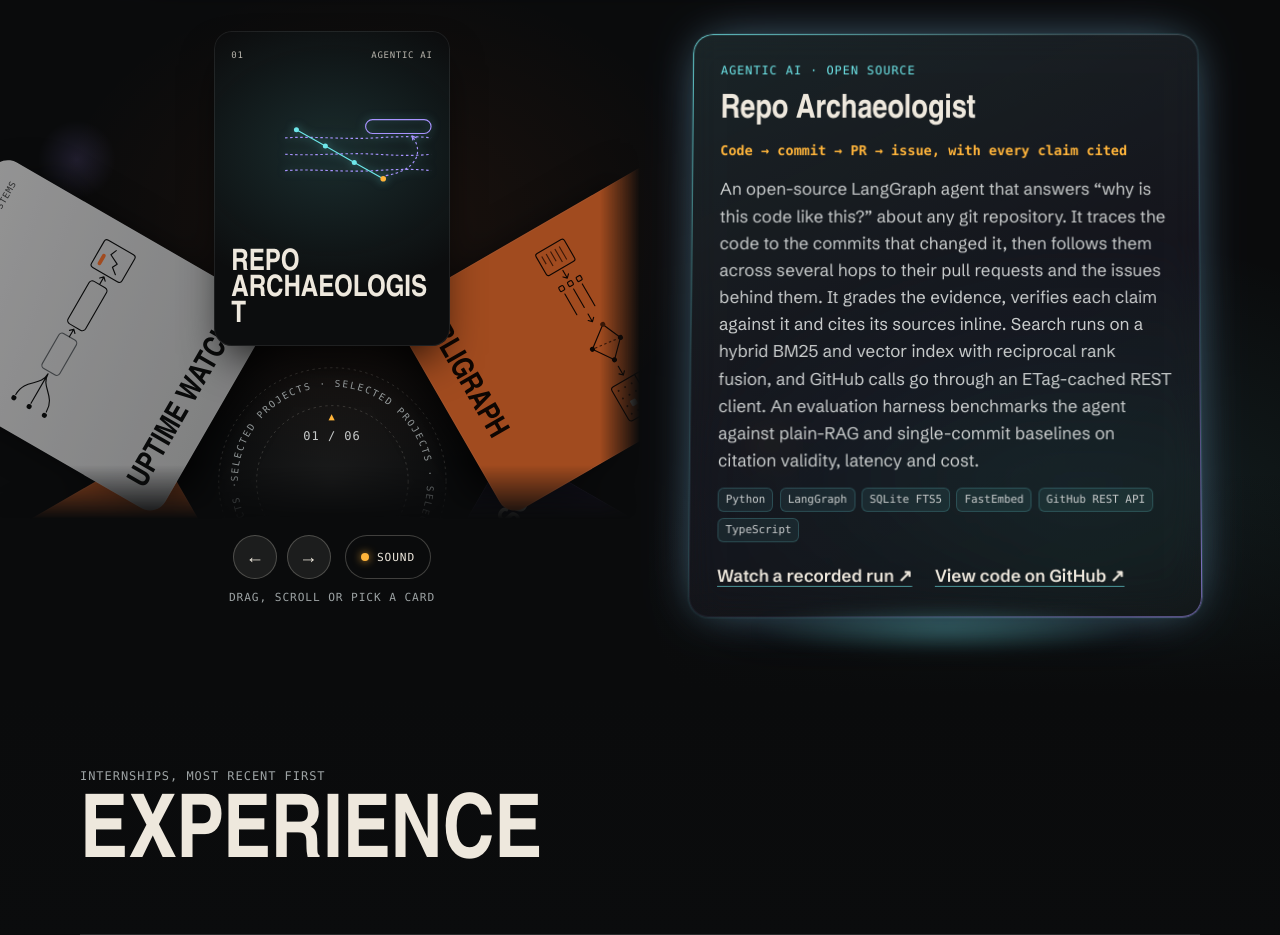
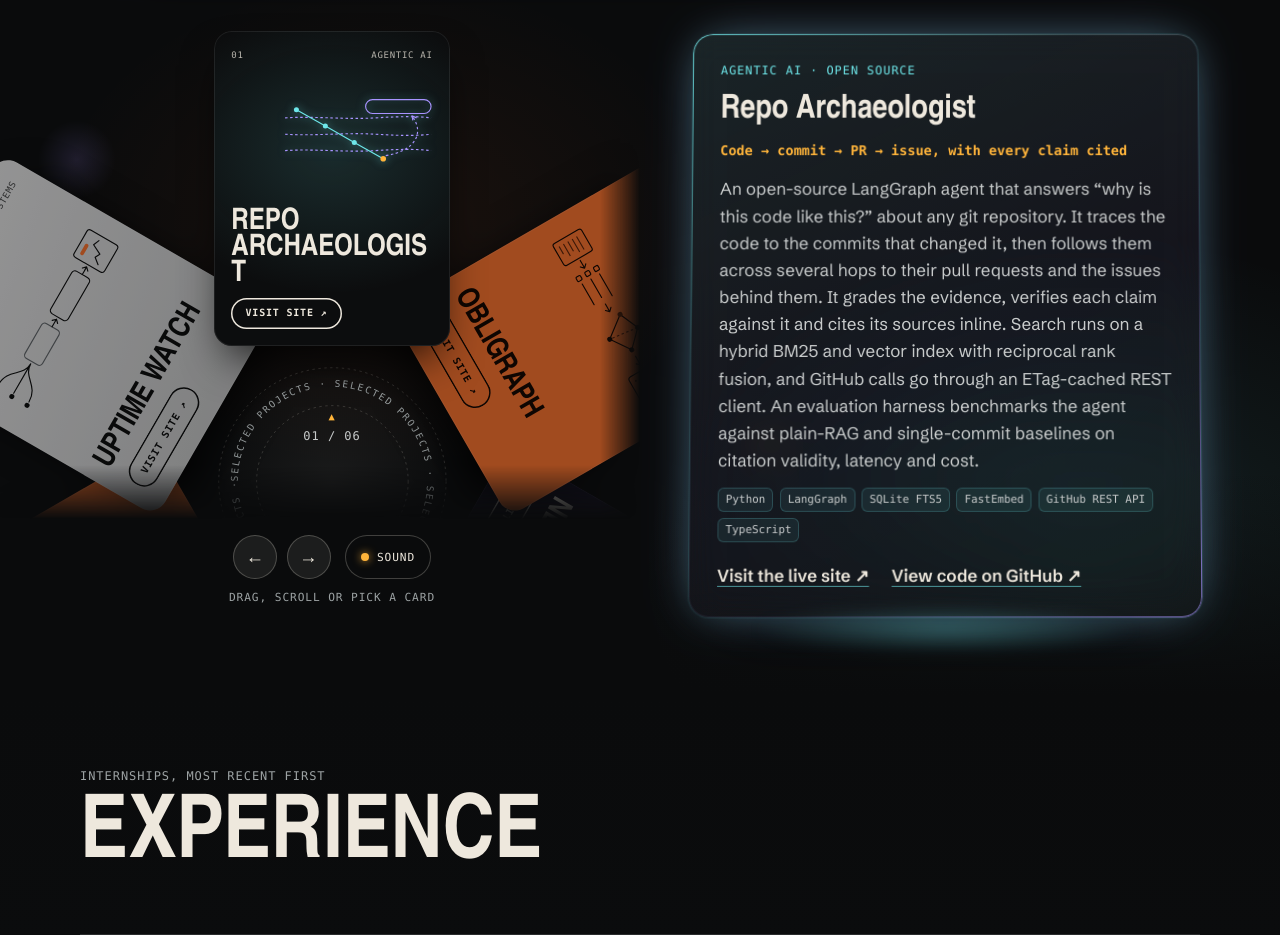
Before and after one commit to MK-Sindhu/personal-website, a plain HTML site: page index.html in a window 1280 px wide. Shown: the part 1680-2615 px from the top of the page. Drawn offline with Linux system fonts and the light colour scheme; a web font is replaced by a local one.

Commit message:
Add live site links to project cards and enhance project wheel functionality

```diff
--- a/assets/css/work.css
+++ b/assets/css/work.css
@@ -119,6 +119,13 @@
 .card-art .viz .s,.card-art .viz .v{stroke-width:1.8}
 .card-title{font-family:var(--f-display);font-stretch:62%;font-weight:850;text-transform:uppercase;
   font-size:calc(var(--cw) * .125);line-height:.88;letter-spacing:-.005em;overflow-wrap:anywhere}
+/* Visit site button: live on the front card only, so a click on any other card still brings it round */
+.card-link{align-self:flex-start;display:inline-flex;align-items:center;min-height:calc(var(--cw) * .13);padding:0 calc(var(--cw) * .06);border-radius:999px;
+  box-shadow:inset 0 0 0 1.5px currentColor;color:inherit;text-decoration:none;cursor:pointer;
+  font-family:var(--f-mono);font-stretch:87.5%;font-weight:600;font-size:max(10px,calc(var(--cw) * .04));letter-spacing:.08em;text-transform:uppercase;white-space:nowrap;
+  transition:background-color .2s ease}
+.card-link:hover{background:rgba(127,127,127,.28)}
+.card:not(.is-active) .card-link{pointer-events:none}
 
 /* Card colours, from the site palette */
 .card[data-theme="ink"]{--card-bg:radial-gradient(120% 70% at 50% 38%,rgba(110,231,234,.14),transparent 65%),#0C0D0E;--card-ink:var(--bone);
--- a/assets/js/project-wheel.js
+++ b/assets/js/project-wheel.js
@@ -8,8 +8,8 @@
 // - the arrow buttons, the arrow keys, or a click on any card
 // A soft click plays as each card passes the front. The Sound button turns it off, and the choice is kept.
 //
-// The panels stay the single source of content: each card is built from its panel's category, title
-// and diagram. Without JavaScript the panels stay a grid.
+// The panels stay the single source of content: each card is built from its panel's category, title,
+// diagram and live-site link (the link marked data-site, if it has one). Without JavaScript the panels stay a grid.
 (function () {
   var list = document.querySelector('[data-wheel]');
   if (!list) return;
@@ -72,6 +72,19 @@
     card.appendChild(art);
 
     card.appendChild(el('p', 'card-title', titleOf(proj)));
+
+    // A button to the project's live site, for projects whose panel has a link marked data-site.
+    // It works on the front card only (CSS); the panel's own link serves keyboards and screen readers.
+    var site = proj.querySelector('a[data-site]');
+    if (site) {
+      var visit = el('a', 'card-link', 'Visit site ↗');
+      visit.href = site.href;
+      visit.target = '_blank';
+      visit.rel = 'noopener';
+      visit.tabIndex = -1;
+      visit.draggable = false;
+      card.appendChild(visit);
+    }
     wheel.appendChild(card);
     return card;
   });
@@ -238,6 +251,7 @@
 
   stage.addEventListener('pointerdown', function (e) {
     if (e.button !== 0) return;
+    if (e.target.closest && e.target.closest('.card-link')) return;   // let the Visit site button take the click
     dragging = true;
     moved = false;
     startX = e.clientX;
--- a/index.html
+++ b/index.html
@@ -120,7 +120,7 @@
           <p class="result">Code → commit → PR → issue, with every claim cited</p>
           <p class="desc">An open-source LangGraph agent that answers “why is this code like this?” about any git repository. It traces the code to the commits that changed it, then follows them across several hops to their pull requests and the issues behind them. It grades the evidence, verifies each claim against it and cites its sources inline. Search runs on a hybrid BM25 and vector index with reciprocal rank fusion, and GitHub calls go through an ETag-cached REST client. An evaluation harness benchmarks the agent against plain-RAG and single-commit baselines on citation validity, latency and cost.</p>
           <ul class="stack" aria-label="Tech stack"><li>Python</li><li>LangGraph</li><li>SQLite FTS5</li><li>FastEmbed</li><li>GitHub REST API</li><li>TypeScript</li></ul>
-          <p class="links"><a href="https://repo-archaeologist.vercel.app" target="_blank" rel="noopener">Watch a recorded run ↗</a><a href="https://github.com/MK-Sindhu/repo-archaeologist" target="_blank" rel="noopener">View code on GitHub ↗</a></p>
+          <p class="links"><a href="https://repo.ndstill.com" data-site target="_blank" rel="noopener">Visit the live site ↗</a><a href="https://github.com/MK-Sindhu/repo-archaeologist" target="_blank" rel="noopener">View code on GitHub ↗</a></p>
         </article>
 
         <article class="holo proj" data-theme="orange" aria-labelledby="obligraph-title">
@@ -155,7 +155,7 @@
           <p class="result">Circular → checkable obligations → dated tasks</p>
           <p class="desc">A multi-tenant compliance platform for Indian financial institutions. It monitors RBI and SEBI circulars, extracts their requirements with Claude and validates them with Pydantic, and models regulations as a knowledge graph with amendment lineage and point-in-time queries. Policy gap analysis runs on Postgres full-text and pgvector hybrid search, and the gaps feed a remediation workflow with LangGraph maker-checker approvals, SLA escalation and SHA-256-verified audit packs.</p>
           <ul class="stack" aria-label="Tech stack"><li>FastAPI</li><li>Next.js</li><li>PostgreSQL + pgvector</li><li>LangGraph</li><li>Claude API</li><li>Pydantic</li></ul>
-          <p class="links"><a href="https://obligraph-web.vercel.app" target="_blank" rel="noopener">Try the live demo ↗</a><a href="https://github.com/MK-Sindhu/obligraph" target="_blank" rel="noopener">View code on GitHub ↗</a></p>
+          <p class="links"><a href="https://obligraph.ndstill.com" data-site target="_blank" rel="noopener">Visit the live site ↗</a><a href="https://github.com/MK-Sindhu/obligraph" target="_blank" rel="noopener">View code on GitHub ↗</a></p>
         </article>
 
         <article class="holo proj" data-theme="violet" aria-labelledby="ndstill-title">
@@ -182,7 +182,7 @@
           <p class="result">Nine checks on every agent transfer, before any money moves</p>
           <p class="desc">A non-custodial control plane for AI agent spending. Agents pay from a business's own bank accounts, and each one gets caps instead of a balance: per-transfer, daily and monthly limits. Transfers that are over a threshold or look unusual wait for a person to approve them, a kill switch freezes one agent or the whole organisation, and every step goes to an append-only audit log. Agents connect through a REST API or an MCP server.</p>
           <ul class="stack" aria-label="Tech stack"><li>Rust</li><li>PostgreSQL</li><li>MCP server</li><li>REST API</li><li>Next.js</li></ul>
-          <p class="links"><a href="https://www.ndstill.com" target="_blank" rel="noopener">Visit ndstill.com ↗</a></p>
+          <p class="links"><a href="https://www.ndstill.com" data-site target="_blank" rel="noopener">Visit ndstill.com ↗</a></p>
         </article>
 
         <article class="holo proj" data-theme="silver" aria-labelledby="builder-title">
@@ -207,7 +207,7 @@
           <p class="result">Natural-language prompt → live React 19 app</p>
           <p class="desc">Turns a prompt into a running Vite and React 19 app in TypeScript and Tailwind, with an in-browser code editor, project preview URLs and iterative edits. It runs on three tiers (Next.js 15, Express and Prisma) with AWS EC2 Auto Scaling workers. Each project gets its own worker, which is released when it goes idle to keep compute costs down.</p>
           <ul class="stack" aria-label="Tech stack"><li>Next.js 15</li><li>Express</li><li>Prisma</li><li>AWS EC2 Auto Scaling</li><li>Docker Compose</li><li>Caddy</li></ul>
-          <p class="links"><a href="https://github.com/MK-Sindhu/ai-app-builder" target="_blank" rel="noopener">View code on GitHub ↗</a></p>
+          <p class="links"><a href="https://web-builder.ndstill.com" data-site target="_blank" rel="noopener">Visit the live site ↗</a><a href="https://github.com/MK-Sindhu/ai-app-builder" target="_blank" rel="noopener">View code on GitHub ↗</a></p>
         </article>
 
         <article class="holo proj" data-theme="orange" aria-labelledby="fraud-title">
@@ -253,7 +253,7 @@
           <p class="result">Website checks every 30 s from regional workers</p>
           <p class="desc">Regional workers check websites every 30 seconds and deliver results over Redis Streams with acknowledge-after-write. Results are stored in ClickHouse, where materialized views compute hourly uptime, median and 95th-percentile latency, and incidents. These are served through OpenAPI REST APIs and a Next.js dashboard.</p>
           <ul class="stack" aria-label="Tech stack"><li>Redis Streams</li><li>ClickHouse</li><li>PostgreSQL</li><li>Next.js</li><li>Kubernetes</li><li>GitHub Actions</li></ul>
-          <p class="links"><a href="https://github.com/MK-Sindhu/uptime-watch" target="_blank" rel="noopener">View code on GitHub ↗</a></p>
+          <p class="links"><a href="https://uptime-watch.ndstill.com" data-site target="_blank" rel="noopener">Visit the live site ↗</a><a href="https://github.com/MK-Sindhu/uptime-watch" target="_blank" rel="noopener">View code on GitHub ↗</a></p>
         </article>
       </div>
     </div>
```
